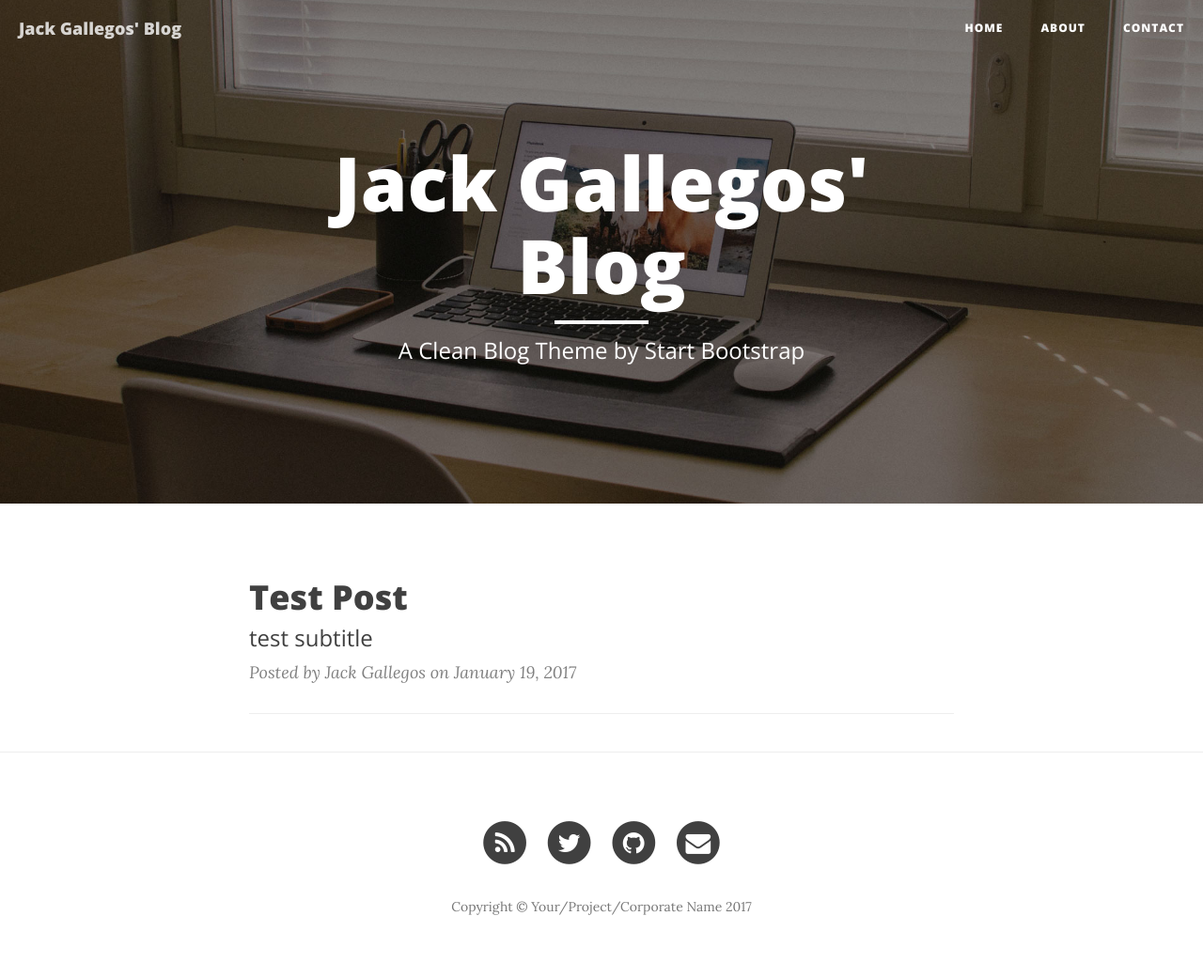
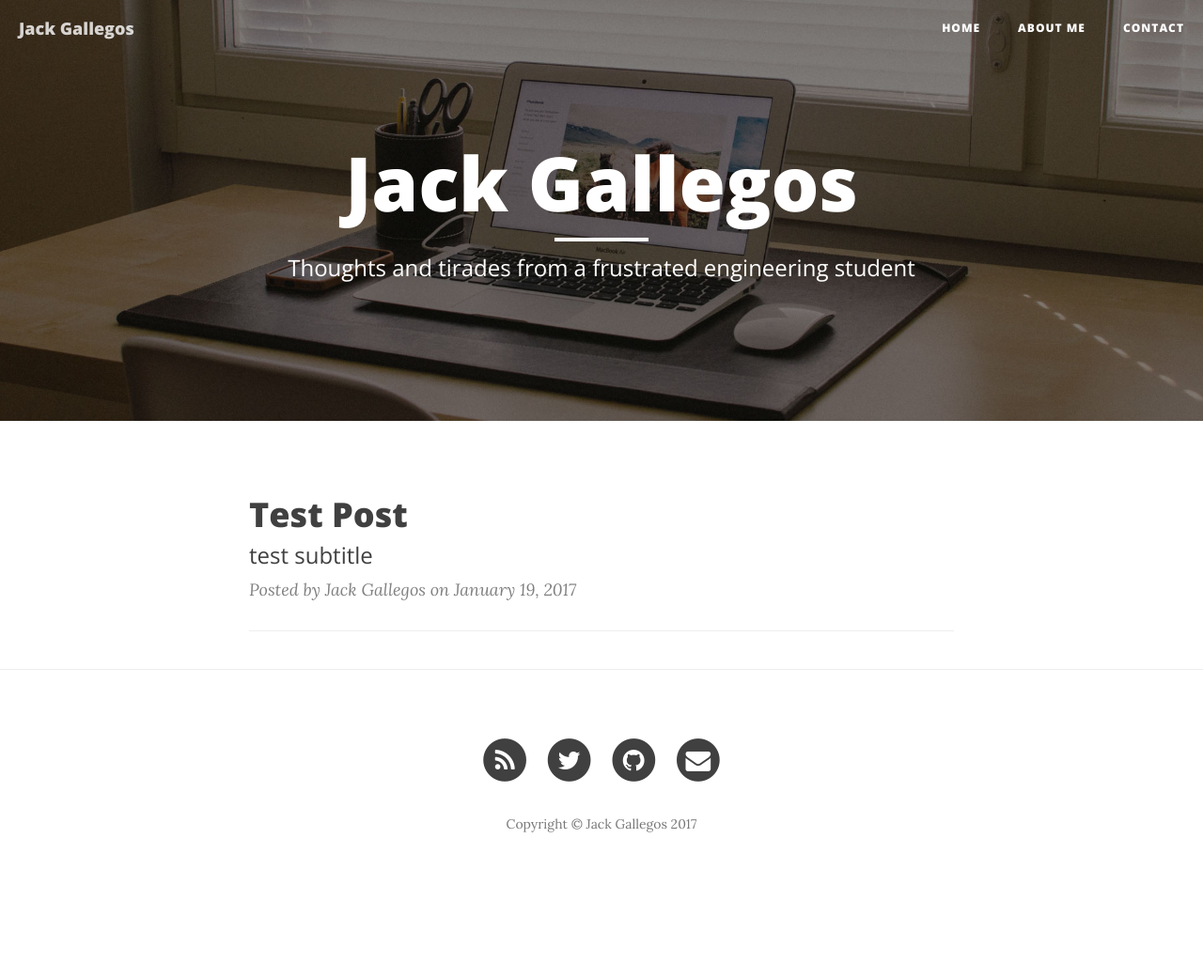
Before and after one commit to CartesianSpace/jeak.github.io, a Jekyll site: the page built from index.html, in a window 1280 px wide. Shown: the whole page at 94% size. Built offline with Jekyll 4.4.1, drawn with Linux system fonts in a browser that asks for light colours; nearby versions of some CDN libraries; the list of posts is cut into pages by our own code; after the commit the page ends 953 px from its top, so only the background shows below that.

```diff
--- a/_config.yml
+++ b/_config.yml
@@ -1,13 +1,13 @@
 # Site settings
-title: Jack Gallegos' Blog
+title: Jack Gallegos
 header-img: img/home-bg.jpg
 email: jgallegos@uberasch.com
-copyright_name: Your/Project/Corporate Name
+copyright_name: Jack Gallegos
 description: "Blog where I talk about things I am interested in"
 baseurl: ""
 url: "http://jeak.github.io"
 twitter_username: jacko622
-github_username:  deak
+github_username:  jeak
 facebook_username:
 email_username:  jgallegos@uberasch.com
 
--- a/index.html
+++ b/index.html
@@ -1,6 +1,6 @@
 ---
 layout: page
-description: "A Clean Blog Theme by Start Bootstrap"
+description: "Thoughts and tirades from a frustrated engineering student"
 ---
 
 {% for post in paginator.posts %}
```
Also changed, not shown: about.html (+5 -5 lines).
